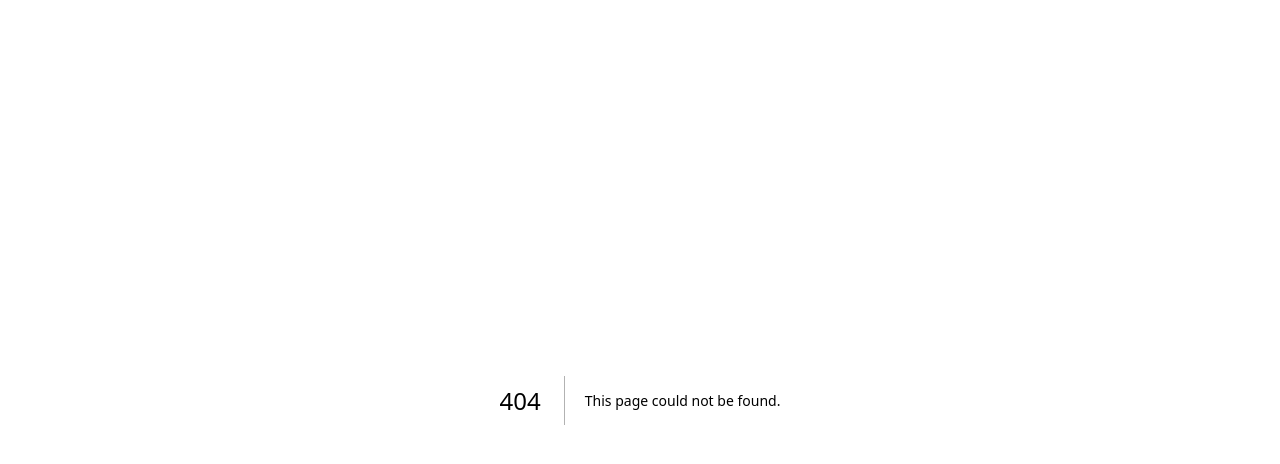
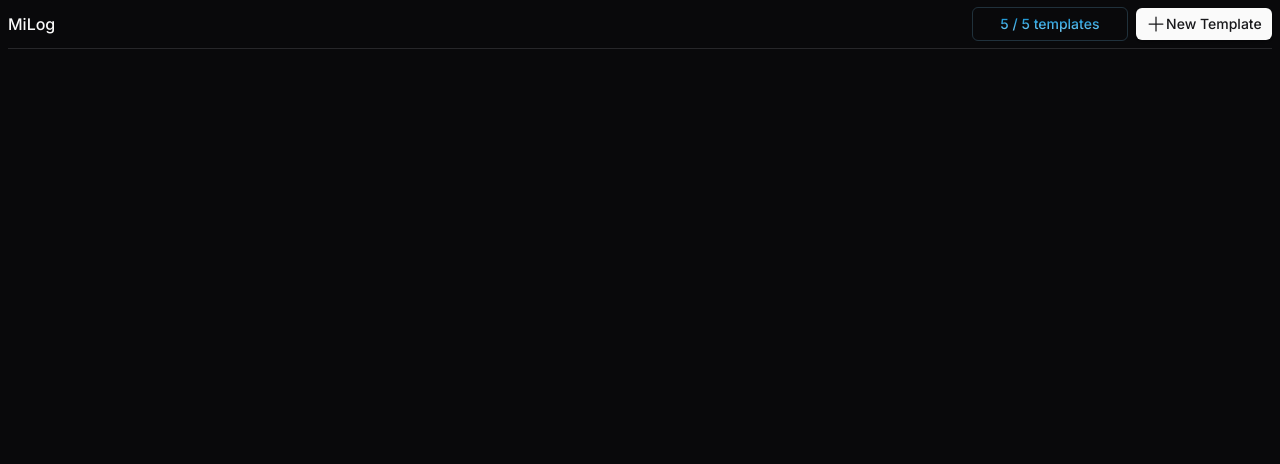
Before and after one commit to xavimondev/easyreadme, a Next.js app: page /builder in a window 1280 px wide. Before the commit this address had no page. Shown: the top 464 px of the page. Built offline with nearby package versions, Linux system fonts and the light colour scheme.

Commit message:
add builder page

```diff
--- /dev/null
+++ b/src/app/builder/page.tsx
@@ -0,0 +1,18 @@
+import { CounterRemaining } from '@/components/counter-remaining'
+import { CreateTemplateButton } from '@/components/create-template-button'
+
+export default function Generator() {
+  return (
+    <>
+      <header className='border-b mx-2'>
+        <div className='flex h-12 items-center justify-between'>
+          MiLog
+          <div className='flex gap-2 items-center w-[300px]'>
+            <CounterRemaining />
+            <CreateTemplateButton />
+          </div>
+        </div>
+      </header>
+    </>
+  )
+}
--- a/src/components/counter-remaining.tsx
+++ b/src/components/counter-remaining.tsx
@@ -1,17 +1,28 @@
 'use client'
 import { RATE_LIMIT } from '@/constants'
 import { useRemaining } from '@/hooks/use-remaining'
-import { LoadingIc } from '@/components/icons'
 
 export function CounterRemaining() {
   const { data, isLoading } = useRemaining()
 
   return (
-    <div className='flex rounded-md bg-sky-200 dark:bg-sky-900/30 px-3 py-1'>
-      <p className='text-sm text-sky-900 dark:text-sky-500 font-semibold flex items-center'>
-        {isLoading ? <LoadingIc className='w-3 h-3 mr-2 animate-twSpin' /> : `${data.remaining}`}
-        {` / ${RATE_LIMIT} templates`}
-      </p>
+    <div className='w-full flex items-center justify-center rounded-md px-6 py-1.5 border border-sky-300/20'>
+      <span
+        className='font-medium
+        flex
+        items-center
+        justify-center
+        w-full
+        text-sm
+        2xl:text-base
+        text-transparent
+        bg-clip-text
+        bg-gradient-to-t
+        from-sky-300
+        to-sky-600'
+      >
+        {isLoading ? 0 : data.remaining} / {RATE_LIMIT} templates
+      </span>
     </div>
   )
 }
--- /dev/null
+++ b/src/components/create-template-button.tsx
@@ -0,0 +1,11 @@
+import { Button } from '@/components/ui/button'
+import { PlusIc } from '@/components/icons'
+
+export function CreateTemplateButton() {
+  return (
+    <Button className='w-full h-8 p-2'>
+      <PlusIc className='w-5 h-5' />
+      New Template
+    </Button>
+  )
+}
```
